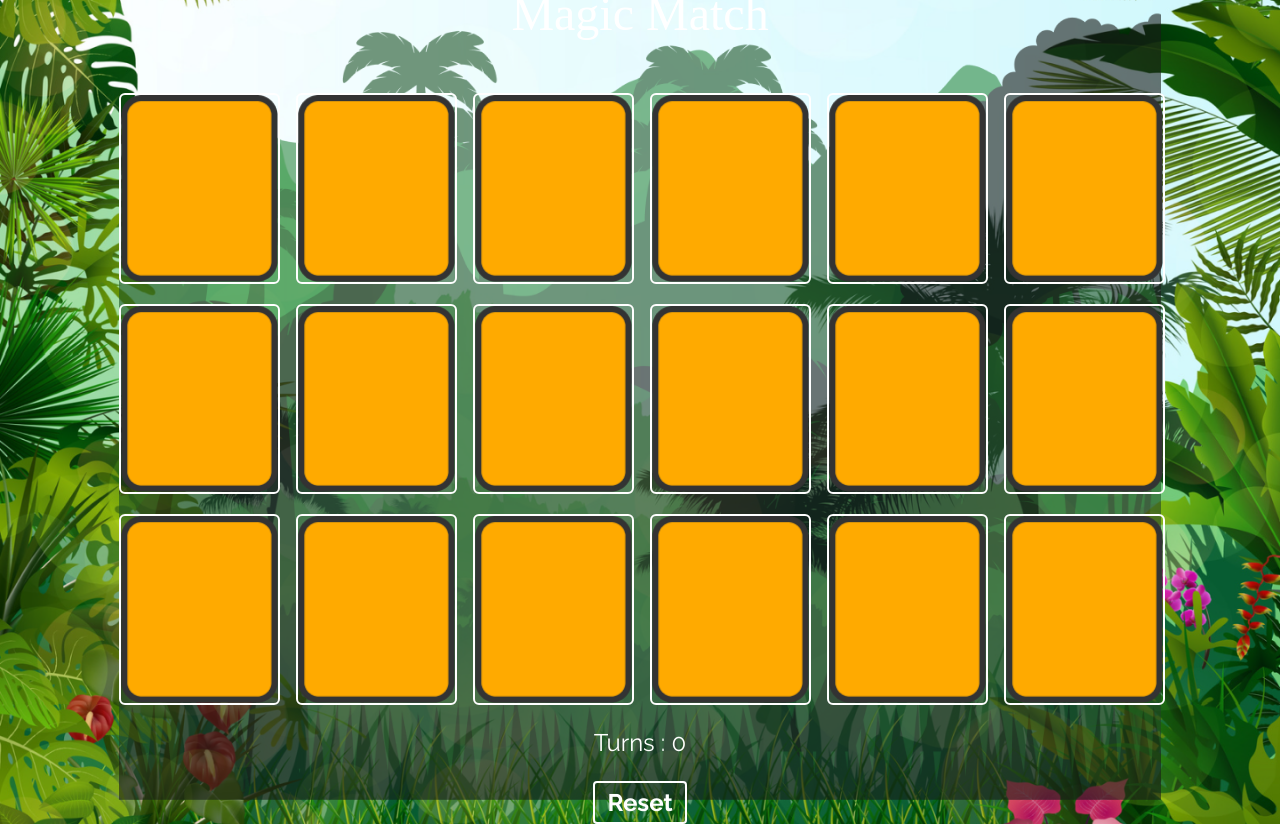
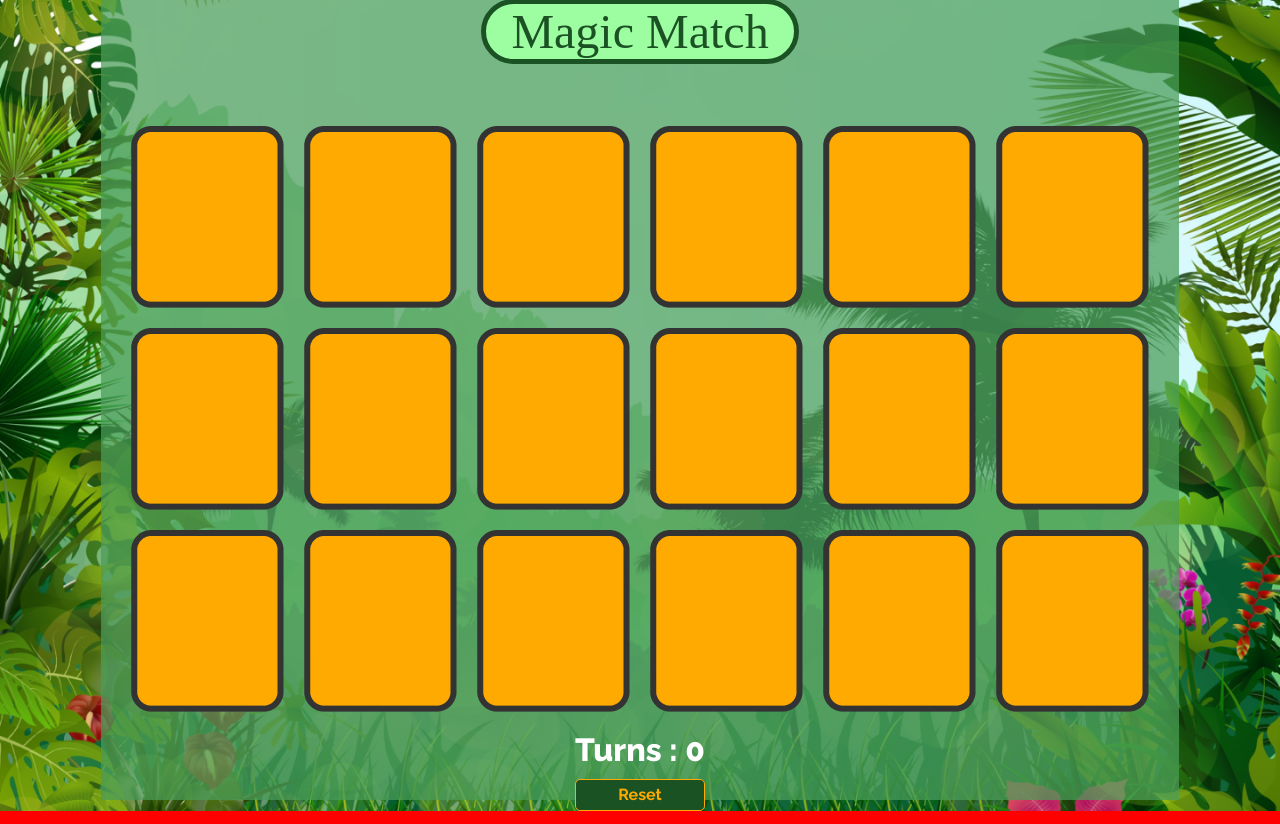
Before and after one commit to camposjoaoc/react-memory-game, a React (Vite) app: page /games in a window 1280 px wide. Built offline with nearby package versions, Linux system fonts and the light colour scheme; grey boxes are pictures that could not be loaded; a web font is replaced by a local one.

Commit message:
css updates game page

```diff
--- a/src/components/game.jsx
+++ b/src/components/game.jsx
@@ -5,15 +5,15 @@ import SingleCard from "../components/SingleCard";
 //ObjectArray of cards
 
 const cardImages = [
-  { src: "/img/ananas.png", matched: false },
-  { src: "/img/apple.png", matched: false },
-  { src: "/img/banana.png", matched: false },
-  { src: "/img/cherry.png", matched: false },
-  { src: "/img/grapes.png", matched: false },
-  { src: "/img/lime.png", matched: false },
-  { src: "/img/peach.png", matched: false },
-  { src: "/img/YellowWatermelon.png", matched: false },
-  { src: "/img/RedWatermelon.png", matched: false },
+  { src: "/img/PinappleCard.png", matched: false },
+  { src: "/img/GreenAppleCard.png", matched: false },
+  { src: "/img/bananaCard.png", matched: false },
+  { src: "/img/CherryCard.png", matched: false },
+  { src: "/img/GrapeCard.png", matched: false },
+  { src: "/img/LemonCard.png", matched: false },
+  { src: "/img/PeachCard.png", matched: false },
+  { src: "/img/melonCard.png", matched: false },
+  { src: "/img/WatermelonCard.png", matched: false },
 ];
 
 function Game() {
--- a/src/css/App.css
+++ b/src/css/App.css
@@ -1,3 +1,9 @@
+* {
+    margin: 0;
+    padding: 0;
+    box-sizing: border-box;
+}
+
 body {
     text-align: center;
     width: 100%;
--- a/src/css/SingleCard.css
+++ b/src/css/SingleCard.css
@@ -5,7 +5,6 @@
 .card img {
   width: 100%;
   display: block;
-  border: 2px solid #fff;
   border-radius: 6px;
 }
 
--- a/src/css/game.css
+++ b/src/css/game.css
@@ -1,8 +1,13 @@
+body {
+  width: 100%;
+  background-color: red;;
+}
+
 .App {
   text-align: center;
   width: 100%;
   height: 100vh;
-  background-image: url("/public/img/background.png");
+  background-color: #4b9e59b9;
   background-size: cover;
   background-position: center;
   background-repeat: no-repeat;
@@ -10,24 +15,47 @@
   flex-direction: column;
   justify-content: center;
   align-items: center;
+  padding: 20px;
 }
+
+h1 {
+  color: #1B5224;
+  background-color: #9CFDA1;
+  padding-left: 25px;
+  padding-right: 25px;
+  border: 5px solid #1B5224;
+  border-radius: 1em;
+}
+
 .btn-reset-game {
-  background: none;
-  border: 2px solid #fff;
+  background-color: #1B5224;
+  border: 1px solid #FFAA00;
+  height: 40px;
+  width: 130px;
   padding: 6px 12px;
-  border-radius: 4px;
-  color: #fff;
+  border-radius: 5px;
+  color: #FFAA00;
   font-weight: bold;
   cursor: pointer;
-  font-size: 1em;
+  font-size: 16px;
+  transition: 0.3s;
 }
+
 .btn-reset-game:hover {
-  background: #c23866;
+  background: #FFAA00;
   color: #fff;
 }
+
 .card-grid {
   margin-top: 40px;
   display: grid;
   grid-template-columns: 1fr 1fr 1fr 1fr 1fr 1fr;
   grid-gap: 20px;
+  padding: 10px;
 }
+
+p {
+  padding: 10px;
+  font-size: 32px;
+  font-weight: 900;
+}
```
